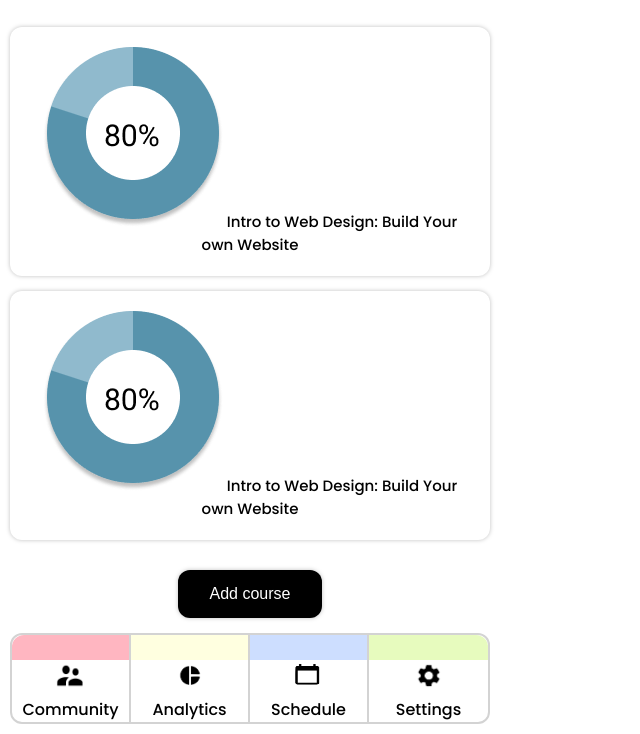
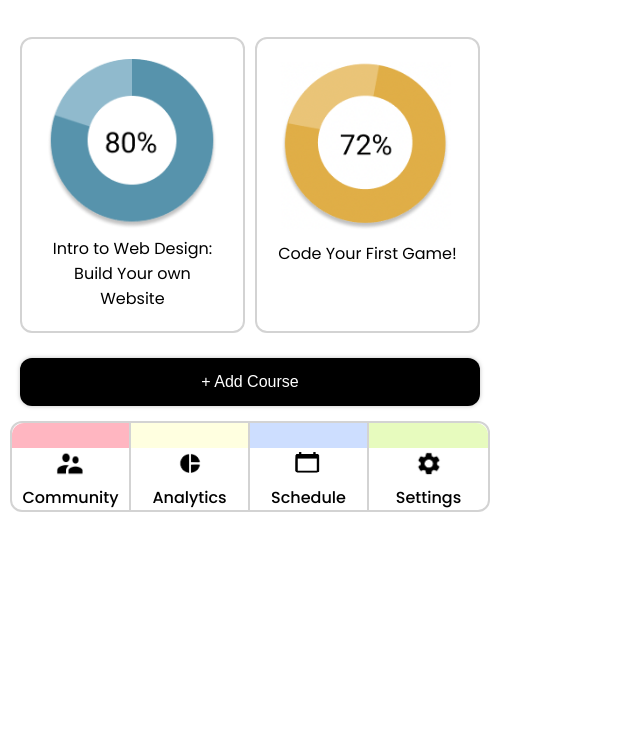
Before and after one commit to MDac10/SheHacksvi, a browser extension: page pages/courses.html in a window 1280 px wide. Shown: the part 88-822 px from the top of the page, without its empty margins (0-640 px from the left). After the commit the page ends 800 px from the top, so only its background shows below. Drawn offline with Linux system fonts and the light colour scheme.

Commit message:
styled courses and community

```diff
--- a/index.css
+++ b/index.css
@@ -363,3 +363,28 @@ form {
 	height: 110px;
 	margin: 0;
 }
+
+.course1 {
+    border: 2px solid lightgrey;
+    border-radius: 12px;
+    padding: 20px;
+}
+
+.course2 {
+    border: 2px solid lightgrey;
+    border-radius: 12px;
+}
+
+.course2-image {
+    position: relative;
+    bottom: 25px;
+}
+
+.course2-title {
+    position: relative;
+    bottom: 25px;
+}
+
+#addCourseBtn {
+    width: 460px;
+}
--- a/pages/courses.html
+++ b/pages/courses.html
@@ -14,17 +14,20 @@
 
         <div class="container">
             <div class="courses">
-                <ul class="course-list">
-                    <li class="box">
-                        <img src="../images/course-progress.png" alt="course proress percentage">
-                        Intro to Web Design: Build Your own Website
-                    </li>
-                    <li class="box">
-                        <img src="../images/course-progress.png" alt="course proress percentage">
-                        Intro to Web Design: Build Your own Website
-                    </li>
-                </ul>
-                <button id="addCourseBtn">Add course</button>
+                <table cellspacing="10">
+                    <tr>
+                        <td class="course1">
+                            <img src="../images/course-progress.png" alt="course progress percentage" width="170" height="170">
+                            <br>
+                            Intro to Web Design: Build Your own Website
+                        </td>
+                        <td class="course2">
+                            <img class="course2-image" src="../images/course-progress2.png" alt="course progress percentage" width="210" height="180">
+                            <span class="course2-title">Code Your First Game!</span>
+                        </td>
+                    </tr>
+                </table>
+                <button id="addCourseBtn">+ Add Course</button>
                 <form class="add-course-form">
                     <input class="course-link-field" type="text" name="course-link" placeholder="https://www.udemy.com/course/self-taught-programmer/learn">
                     <button class="submit-new-course-btn">Submit</button>
```
Also changed, not shown: pages/calendar.html (+1 -1 lines), pages/community.html (+4 -21 lines), images/profiles.png (added).
